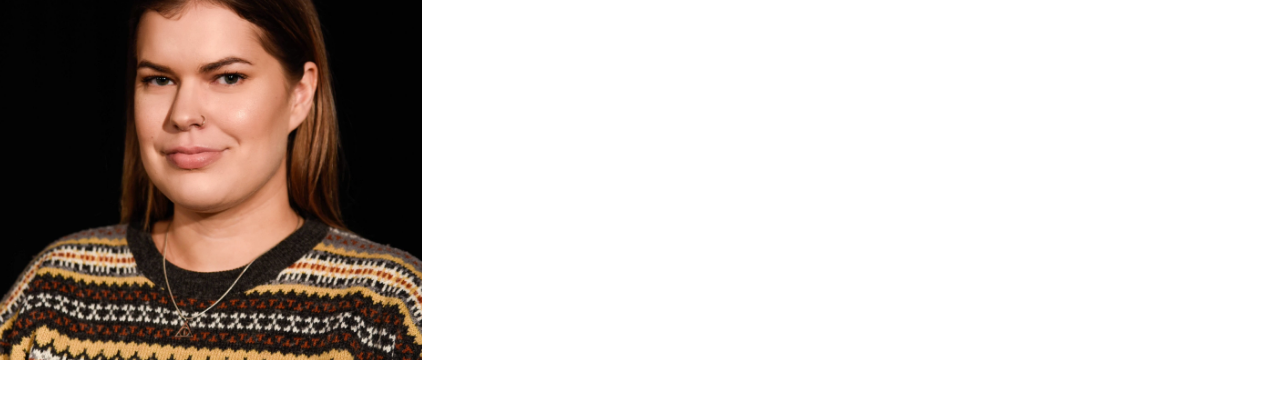
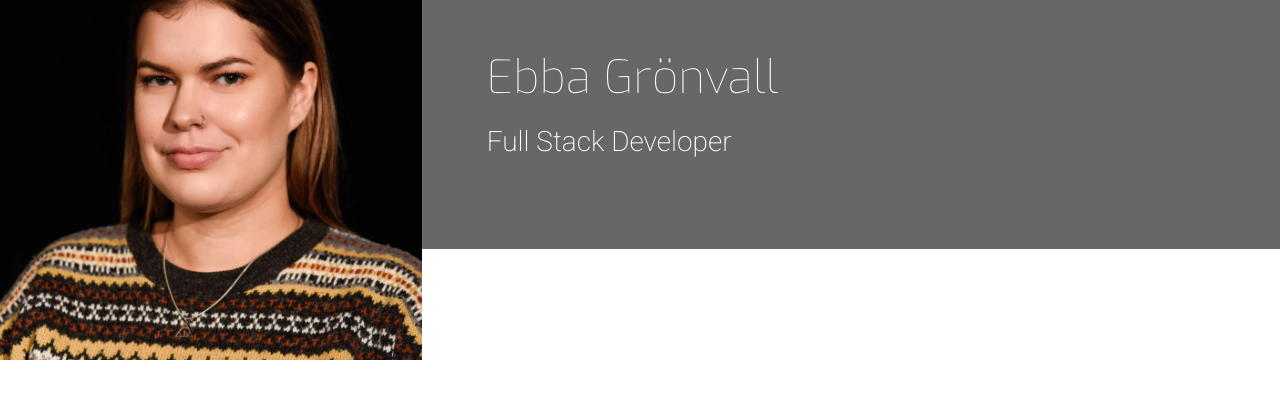
Before and after one commit to EbbaGronvall/Resume, a plain HTML site: page index.html in a window 1280 px wide. Drawn offline with nearby package versions, Linux system fonts and the light colour scheme.

Commit message:
Add style to name and title

```diff
--- a/assets/css/style.css
+++ b/assets/css/style.css
@@ -1,7 +1,17 @@
 @import url('https://fonts.googleapis.com/css?family=Roboto:100,200,300,400,500,600,700|Exo:100,200,300,400,500,600,700');
 
+/*----------------------------------Colours*/
+.bg-color-name-title {
+    background-color: #676767;
+}
+/*----------------------------------Heading*/
 header {
     margin: 0;
+}
+
+.heading {
+    margin-left: 50px;
+
 }
 
 .logo {
@@ -14,3 +24,20 @@ header {
     -moz-transition: all .5s ease-in-out;
     -webkit-transition: all .5s ease-in-out;
 }
+
+.name {
+    font-family: "Exo", sans-serif;
+    font-weight: 100;
+    font-size: 46px;
+    margin-top: 50px;
+    color: #fff;
+}
+
+.title {
+    font-family: "Roboto", sans-serif;
+    font-weight: 200;
+    font-size: 28px;
+    margin-top: 20px;
+    margin-bottom: 90px;
+    color: #fff;
+}
--- a/index.html
+++ b/index.html
@@ -25,6 +25,12 @@
 
             </a>
             <div class="col-md-8">
+                <div class="row bg-color-name-title">
+                    <div class="col heading">
+                        <h1 class="name">Ebba Grönvall</h1>
+                        <h2 class="title">Full Stack Developer</h2>
+                    </div>
+                </div>
 
             </div>
         </div>
```
